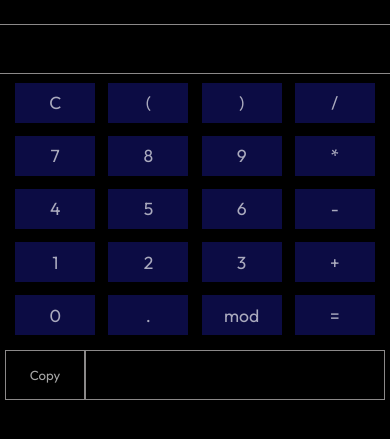
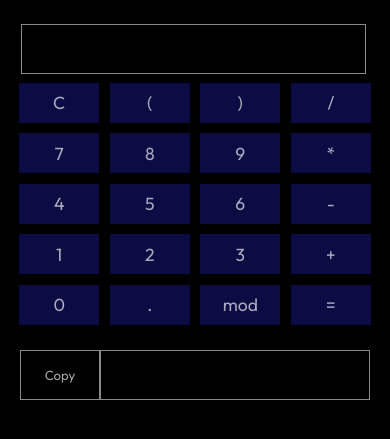
Before and after one commit to n-mlima/calc, a plain HTML site: page index.html in a window 390 px wide. Shown: the part 69-508 px from the top of the page. Drawn offline with Linux system fonts and the light colour scheme.

Commit message:
Update style.css

```diff
--- a/style.css
+++ b/style.css
@@ -31,6 +31,7 @@ span{
 main{
     display: grid;
     justify-content: center;
+    align-items: center;
     gap: 1rem;
 
 }
@@ -51,7 +52,6 @@ main{
 #equal{
 
     display: flex;
-
     padding: 1rem;
 
 
@@ -95,7 +95,7 @@ main{
         grid-template-columns: repeat(4, 80px);
         grid-template-rows: repeat(5, 40px);
         height: 250px;
-        gap: 1.5rem;
+        gap: 1.2rem;
 
     }
 
@@ -104,10 +104,13 @@ main{
     }
 
     .input{
-        width: 300px;
+        width: 270px;
     }
+
     #input_user{
-        width: 400px;
+        padding-left: 0px;
+        margin-left: 10px;
+        width: 345px;
 
     }
 
@@ -115,6 +118,4 @@ main{
         justify-content: center;
     }
 
-
-
 }
```
